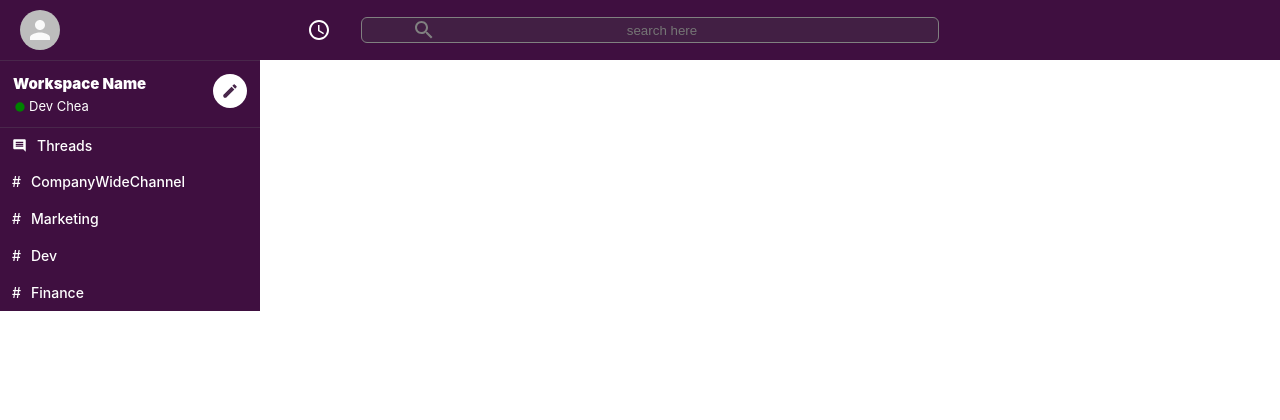
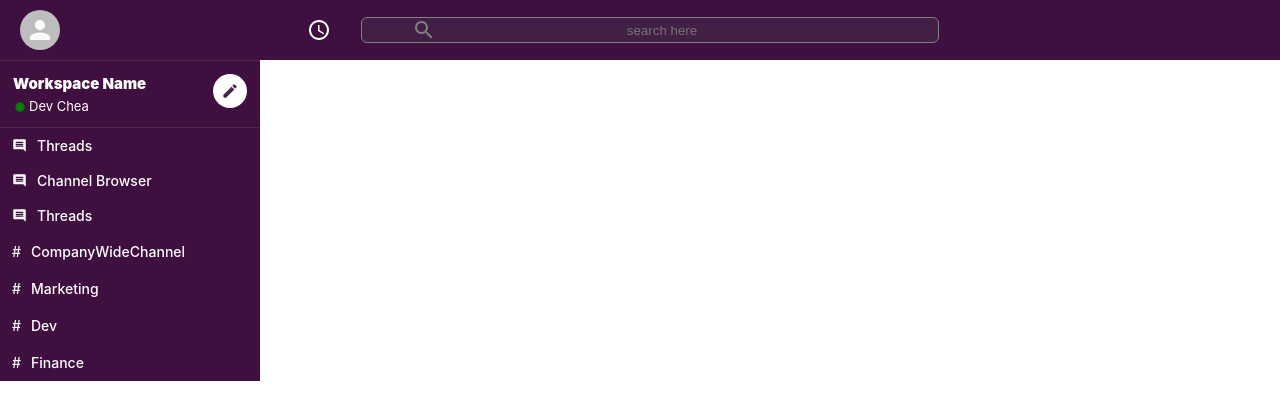
Before and after one commit to devchea/slack-chat, a React (Create React App) app in the folder slack-chat/: page / in a window 1280 px wide. Shown: the top 420 px of the page. Built offline with nearby package versions, Linux system fonts and the light colour scheme.

Commit message:
sidebarchannel more css updates

```diff
--- a/slack-chat/src/Sidebar.js
+++ b/slack-chat/src/Sidebar.js
@@ -19,6 +19,8 @@ function Sidebar() {
         <CreateIcon />
       </div>
       <SidebarOption Icon={InsertCommentIcon} title="Threads" />
+      <SidebarOption Icon={InsertCommentIcon} title="Channel Browser" />
+      <SidebarOption Icon={InsertCommentIcon} title="Threads" />
       <SidebarOption title="CompanyWideChannel" />
       <SidebarOption title="Marketing" />
       <SidebarOption title="Dev" />
```
